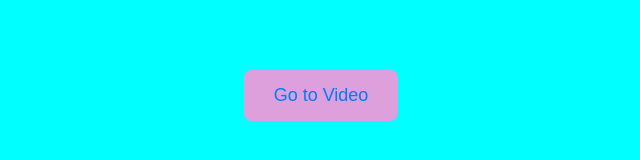
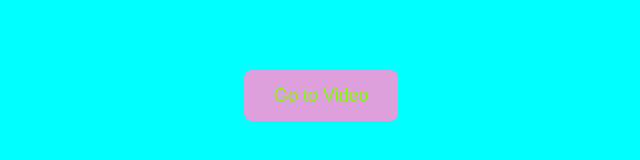
Before and after one commit to carlito471/krMJBkDN1.mp4, a plain HTML site: page index.html in a window 1280 px wide. Shown: the part 224-384 px from the top of the page, without its empty margins (319-959 px from the left). Drawn offline with Linux system fonts and the light colour scheme.

Commit message:
index.html

```diff
--- a/index.html
+++ b/index.html
@@ -21,7 +21,7 @@
       margin-top: 20px;
       padding: 15px 30px;
       background-color: #DDA0DD	;
-      color: #007BFF;
+      color: #80ff00;
       text-decoration: none;
       font-size: 18px;
       border-radius: 8px;
```
